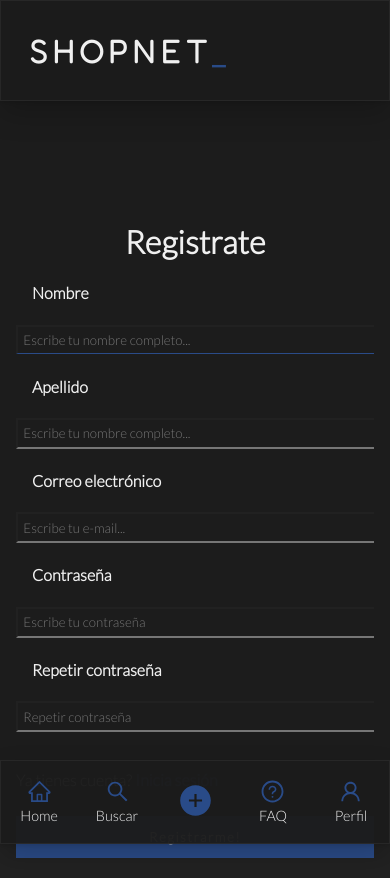
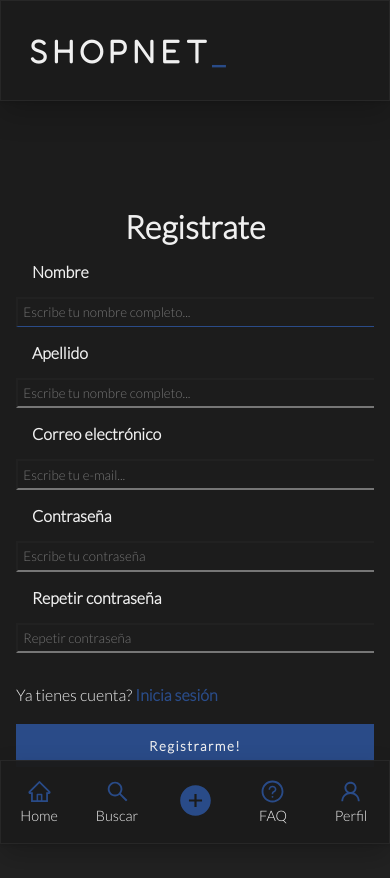
Before and after one commit to alejandroacd/shopnet, a React (Create React App) app in the folder client/: page /signup in a window 390 px wide. Built offline with nearby package versions, Linux system fonts and the light colour scheme.

Commit message:
Making signup component rfully responsive

```diff
--- a/client/src/components/Signup/Signup.css
+++ b/client/src/components/Signup/Signup.css
@@ -1,5 +1,4 @@
 .signup-container {
-
     height: 100vh;
     display: flex;
     align-items: center;
@@ -7,19 +6,21 @@
     background-color: var(--backgrounds);
     flex-direction: column;
     color:var(--primary);
+    position: relative;
 
 }
+
 
 .signup-container form {
 
     display: flex;
-    height: 80%;
+    height:auto;
     width: 100%;
     flex-direction: column;
     justify-content:space-around;
     padding:1em;
     position: relative;
-    top:14%;
+    top:13%;
 
 }
 
@@ -51,6 +52,7 @@
     font-weight: bold;
     letter-spacing: 1.5px;
     margin-top:1.5em;
+    margin-bottom: 25%;
 }
 
 .signup-container form p {
--- a/client/src/components/Signup/Signup.js
+++ b/client/src/components/Signup/Signup.js
@@ -74,7 +74,7 @@ const Signup = () => {
             {loading
 
             ?
-            <p> Cargando Información </p>
+            <p> ... </p>
 
             :
             <form method='POST' action='https://shopnet.up.railway.app/api/users' >
```
